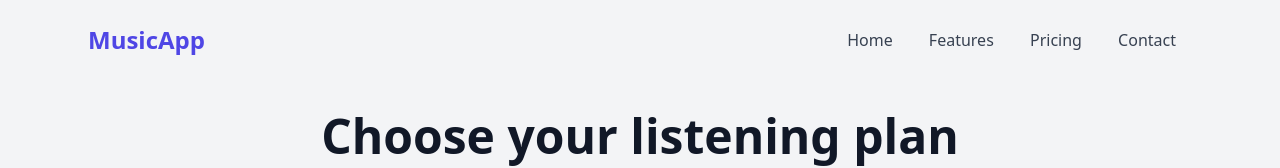
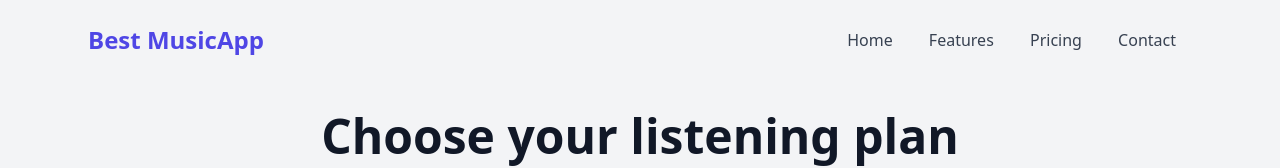
Before and after one commit to Ukashatu40/backend-version-control-task-Ukashatu40, a plain HTML site: page index.html in a window 1280 px wide. Shown: the top 168 px of the page. Drawn offline with nearby package versions, Linux system fonts and the light colour scheme.

Commit message:
fix: changed the name to a better one

```diff
--- a/index.html
+++ b/index.html
@@ -9,7 +9,7 @@
   <body class="bg-gray-100">
     <header>
       <nav class="max-w-6xl mx-auto p-6 flex justify-between items-center">
-        <div class="text-2xl font-bold text-indigo-600">MusicApp</div>
+        <div class="text-2xl font-bold text-indigo-600">Best MusicApp</div>
         <div>
           <a href="#" class="text-gray-700 hover:text-indigo-600 mx-4">Home</a>
           <a href="#" class="text-gray-700 hover:text-indigo-600 mx-4">Features</a>
```
